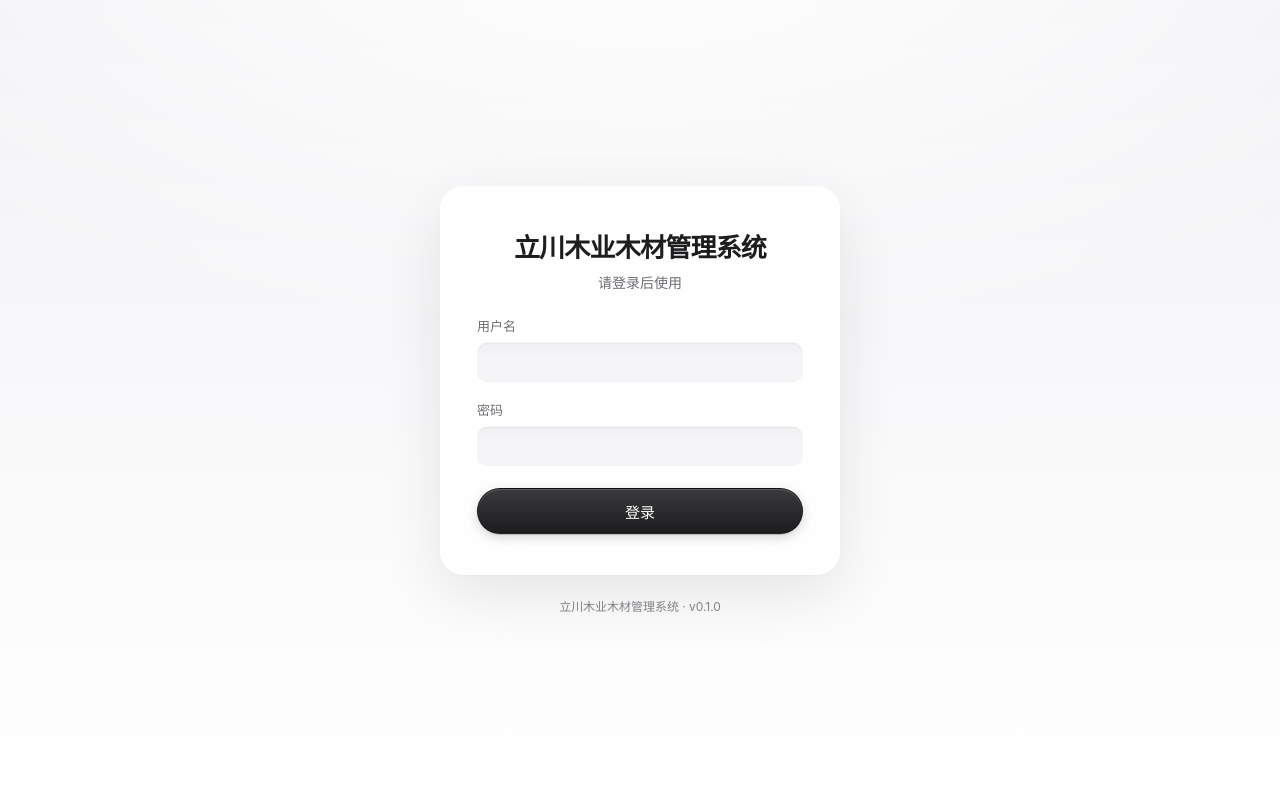
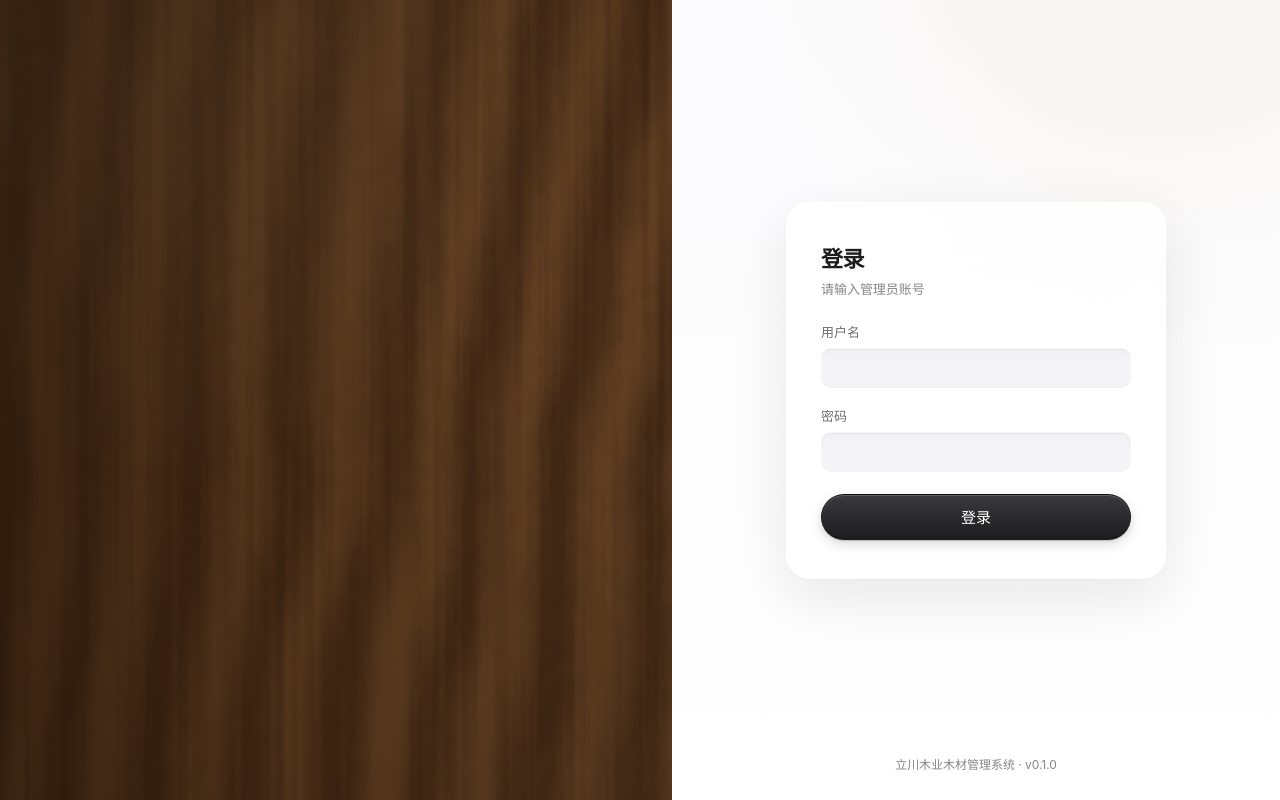
Before and after one commit to 1374011685a-bit/wood-erp, a React (Vite) app in the folder client/: page /login in a window 1280 px wide. Built offline with nearby package versions, Linux system fonts and the light colour scheme.

Commit message:
登录页改为左图右表单的企业级布局 + 内容页木质点缀 + 侧边栏毛玻璃与错落动效

```diff
--- a/client/src/index.css
+++ b/client/src/index.css
@@ -18,6 +18,12 @@
   --blue: #0071e3;
   --red: #ff3b30;
   --green: #34c759;
+
+  /* 木质点缀色（克制使用：品牌标记、当前项指示、金额卡） */
+  --wood: #b07a45;
+  --wood-deep: #8a5a2b;
+  --wood-soft: #f7f1e9;
+  --wood-line: rgba(176, 122, 69, 0.28);
 
   /* 圆角 */
   --r-card: 16px;
@@ -103,7 +109,12 @@
 .sidebar {
   width: 236px;
   flex: 0 0 236px;
-  background-color: var(--panel-soft);
+  background-color: rgba(246, 246, 248, 0.86);
+  background-image: url('/wood-oak.jpg');
+  background-size: 620px;
+  background-blend-mode: soft-light;
+  backdrop-filter: blur(24px) saturate(180%);
+  -webkit-backdrop-filter: blur(24px) saturate(180%);
   border-right: 1px solid rgba(0, 0, 0, 0.04);
   padding: 22px 14px;
   display: flex;
@@ -112,12 +123,25 @@
 }
 
 .sidebar-brand {
+  display: flex;
+  align-items: center;
+  gap: 9px;
   font-size: 15px;
   font-weight: 600;
   color: var(--text);
   letter-spacing: -0.01em;
   padding: 0 10px;
   white-space: nowrap;
+}
+
+.sidebar-brand::before {
+  content: '';
+  width: 14px;
+  height: 14px;
+  flex: 0 0 14px;
+  border-radius: 4px;
+  background-image: linear-gradient(150deg, #c58f52 0%, #8a5a2b 100%);
+  box-shadow: inset 0 1px 0 rgba(255, 255, 255, 0.45), 0 1px 2px rgba(0, 0, 0, 0.18);
 }
 
 .sidebar-nav {
@@ -161,6 +185,23 @@
   background-color: #ffffff;
   box-shadow: 0 1px 2px rgba(0, 0, 0, 0.05), 0 2px 8px rgba(0, 0, 0, 0.04);
   font-weight: 500;
+  position: relative;
+}
+
+.nav-item-active::after {
+  content: '';
+  position: absolute;
+  left: 7px;
+  top: 50%;
+  width: 2px;
+  height: 16px;
+  margin-top: -8px;
+  border-radius: 2px;
+  background-color: var(--wood);
+}
+
+.nav-item-active {
+  padding-left: 16px;
 }
 
 .nav-item-active .nav-icon {
@@ -204,11 +245,22 @@
 }
 
 .page-head h1 {
+  display: flex;
+  align-items: center;
+  gap: 10px;
   margin: 0;
   font-size: 24px;
   font-weight: 600;
   letter-spacing: -0.02em;
   color: var(--text);
+}
+
+.page-head h1::before {
+  content: '';
+  width: 4px;
+  height: 20px;
+  border-radius: 2px;
+  background-image: linear-gradient(180deg, #c58f52 0%, #8a5a2b 100%);
 }
 
 .page-head p {
@@ -304,6 +356,23 @@
   animation: rise-in 0.32s cubic-bezier(0.22, 1, 0.36, 1);
 }
 
+/* 卡片错落淡入（Apple 官网常见的 staggered 效果） */
+.stat-grid .stat-card:nth-child(1) {
+  animation-delay: 0.02s;
+}
+.stat-grid .stat-card:nth-child(2) {
+  animation-delay: 0.06s;
+}
+.stat-grid .stat-card:nth-child(3) {
+  animation-delay: 0.1s;
+}
+.stat-grid .stat-card:nth-child(4) {
+  animation-delay: 0.14s;
+}
+.stat-grid .stat-card:nth-child(5) {
+  animation-delay: 0.18s;
+}
+
 /* 页面进入时的轻微上浮，切换路由有「呼吸感」 */
 @keyframes rise-in {
   from {
@@ -359,7 +428,8 @@
 }
 
 .stat-orange {
-  background-image: linear-gradient(180deg, #fff8f2 0%, #ffffff 68%);
+  background-image: linear-gradient(180deg, var(--wood-soft) 0%, #ffffff 68%);
+  border-color: var(--wood-line);
 }
 
 .stat-green {
@@ -622,6 +692,16 @@
 
 .table tbody tr:hover td {
   background-color: #f7f7f9;
+}
+
+/* 行内操作按钮平时淡出，鼠标移到该行时浮出 */
+.row-actions {
+  opacity: 0.55;
+  transition: opacity var(--ease);
+}
+
+.table tbody tr:hover .row-actions {
+  opacity: 1;
 }
 
 .table .num {
@@ -955,58 +1035,162 @@
 /* ---------- 登录页 ---------- */
 
 .login-page {
+  display: grid;
+  grid-template-columns: minmax(0, 1.05fr) minmax(420px, 0.95fr);
+  min-height: 100vh;
+  background-color: #ffffff;
+}
+
+/* 左侧：木材实景底图 + 企业介绍 */
+.login-visual {
   position: relative;
   display: flex;
   align-items: center;
+  padding: 64px clamp(40px, 7vw, 96px);
+  background-image: url('/wood-hero.jpg');
+  background-size: cover;
+  background-position: center;
+  overflow: hidden;
+}
+
+/* 让文字在木纹上可读：暖色压暗 + 左侧加强 */
+.login-visual::before {
+  content: '';
+  position: absolute;
+  inset: 0;
+  background-image: linear-gradient(
+      100deg,
+      rgba(38, 22, 10, 0.82) 0%,
+      rgba(46, 27, 12, 0.62) 45%,
+      rgba(58, 36, 18, 0.42) 100%
+    ),
+    radial-gradient(
+      120% 80% at 20% 10%,
+      rgba(255, 214, 160, 0.18) 0%,
+      rgba(0, 0, 0, 0) 60%
+    );
+}
+
+.login-visual-content {
+  position: relative;
+  max-width: 460px;
+  color: #ffffff;
+  animation: rise-in 0.5s cubic-bezier(0.22, 1, 0.36, 1);
+}
+
+.login-badge {
+  display: inline-block;
+  padding: 5px 12px;
+  border-radius: var(--r-pill);
+  font-size: 12px;
+  letter-spacing: 0.04em;
+  color: #f6e3cd;
+  background-color: rgba(255, 255, 255, 0.12);
+  border: 1px solid rgba(255, 255, 255, 0.18);
+  backdrop-filter: blur(10px);
+  -webkit-backdrop-filter: blur(10px);
+}
+
+.login-brand {
+  margin: 22px 0 0;
+  font-size: 46px;
+  font-weight: 600;
+  letter-spacing: -0.03em;
+  line-height: 1.1;
+  color: #ffffff;
+}
+
+.login-brand-sub {
+  margin: 10px 0 0;
+  font-size: 15px;
+  letter-spacing: 0.06em;
+  color: rgba(255, 255, 255, 0.72);
+}
+
+.login-desc {
+  margin: 26px 0 0;
+  font-size: 14px;
+  line-height: 1.85;
+  color: rgba(255, 255, 255, 0.8);
+}
+
+.login-features {
+  margin: 26px 0 0;
+  padding: 0;
+  list-style: none;
+  display: flex;
+  flex-direction: column;
+  gap: 12px;
+  font-size: 14px;
+  color: rgba(255, 255, 255, 0.86);
+}
+
+.login-features li {
+  display: flex;
+  align-items: center;
+  gap: 10px;
+}
+
+.login-features li::before {
+  content: '';
+  width: 12px;
+  height: 2px;
+  flex: 0 0 12px;
+  border-radius: 2px;
+  background-color: rgba(255, 205, 150, 0.85);
+}
+
+/* 右侧：登录卡片 + 版本号 */
+.login-panel {
+  position: relative;
+  display: flex;
+  flex-direction: column;
+  align-items: center;
   justify-content: center;
-  flex-direction: column;
-  gap: 22px;
-  min-height: 100vh;
-  padding: 40px 24px;
+  gap: 20px;
+  padding: 56px clamp(32px, 6vw, 72px) 76px;
   background-image: radial-gradient(
-      120% 90% at 50% -10%,
-      #ffffff 0%,
+      120% 90% at 80% -10%,
+      rgba(246, 241, 235, 0.75) 0%,
       rgba(255, 255, 255, 0) 60%
     ),
-    linear-gradient(180deg, #f2f2f5 0%, #f8f8fa 45%, #ffffff 100%);
+    linear-gradient(180deg, #fbfbfd 0%, #ffffff 100%);
 }
 
 .login-card {
   width: 100%;
-  max-width: 400px;
+  max-width: 380px;
   display: flex;
   flex-direction: column;
   gap: 18px;
-  padding: 40px 36px;
+  padding: 38px 34px;
   border-radius: 24px;
   background-color: rgba(255, 255, 255, 0.8);
   backdrop-filter: blur(30px) saturate(180%);
   -webkit-backdrop-filter: blur(30px) saturate(180%);
   border: 1px solid rgba(255, 255, 255, 0.7);
   box-shadow: 0 1px 2px rgba(0, 0, 0, 0.03), 0 20px 60px rgba(0, 0, 0, 0.09);
+  animation: rise-in 0.5s cubic-bezier(0.22, 1, 0.36, 1);
 }
 
 .login-title {
   margin: 0;
-  font-size: 26px;
+  font-size: 22px;
   font-weight: 600;
-  letter-spacing: -0.03em;
-  text-align: center;
+  letter-spacing: -0.02em;
   color: var(--text);
 }
 
-.login-subtitle {
-  margin: -10px 0 6px;
-  font-size: 14px;
-  color: var(--text-2);
-  text-align: center;
+.login-hint {
+  margin: -12px 0 6px;
+  font-size: 13px;
+  color: var(--text-3);
 }
 
 .login-error {
   margin: 0;
   font-size: 13px;
   color: var(--red);
-  text-align: center;
   white-space: pre-line;
 }
 
@@ -1018,7 +1202,23 @@
 }
 
 .login-version {
+  position: absolute;
+  left: 0;
+  right: 0;
+  bottom: 28px;
   margin: 0;
+  text-align: center;
   font-size: 12px;
   color: var(--text-3);
 }
+
+/* 窄屏：收起左侧图片栏，只留登录 */
+@media (max-width: 940px) {
+  .login-page {
+    grid-template-columns: 1fr;
+  }
+
+  .login-visual {
+    display: none;
+  }
+}
--- a/client/src/pages/Login.tsx
+++ b/client/src/pages/Login.tsx
@@ -29,9 +29,27 @@
 
   return (
     <div className="login-page">
+      <section className="login-visual">
+        <div className="login-visual-content">
+          <span className="login-badge">木材进销存 · 单机版</span>
+          <h1 className="login-brand">立川木业</h1>
+          <p className="login-brand-sub">木材进销存管理系统</p>
+          <p className="login-desc">
+            从原木入库到成品出库，立方、件数与金额按统一公式自动核算；
+            规格级库存实时汇总，每笔流水可追溯，数据保存在本机，随时导出 Excel 对账。
+          </p>
+          <ul className="login-features">
+            <li>入库 / 出库 / 库存 / 流水 一体化台账</li>
+            <li>立方与金额自动计算，避免手工误差</li>
+            <li>出库前按规格校验库存，防止超卖</li>
+          </ul>
+        </div>
+      </section>
+
+      <section className="login-panel">
         <form className="login-card" onSubmit={handleSubmit}>
-        <h1 className="login-title">立川木业木材管理系统</h1>
-        <p className="login-subtitle">请登录后使用</p>
+          <h2 className="login-title">登录</h2>
+          <p className="login-hint">请输入管理员账号</p>
 
           <label className="field">
             <span>用户名</span>
@@ -56,11 +74,17 @@
 
           {error && <p className="login-error">{error}</p>}
 
-        <button className="btn btn-primary login-button" type="submit" disabled={submitting}>
+          <button
+            className="btn btn-primary login-button"
+            type="submit"
+            disabled={submitting}
+          >
             {submitting ? '登录中…' : '登录'}
           </button>
         </form>
+
         <p className="login-version">立川木业木材管理系统 · v0.1.0</p>
+      </section>
     </div>
   )
 }
```
Also changed, not shown: client/public/wood-hero.jpg (added), client/public/wood-oak.jpg (added). Lines whose indentation alone changed are shown as unchanged.
